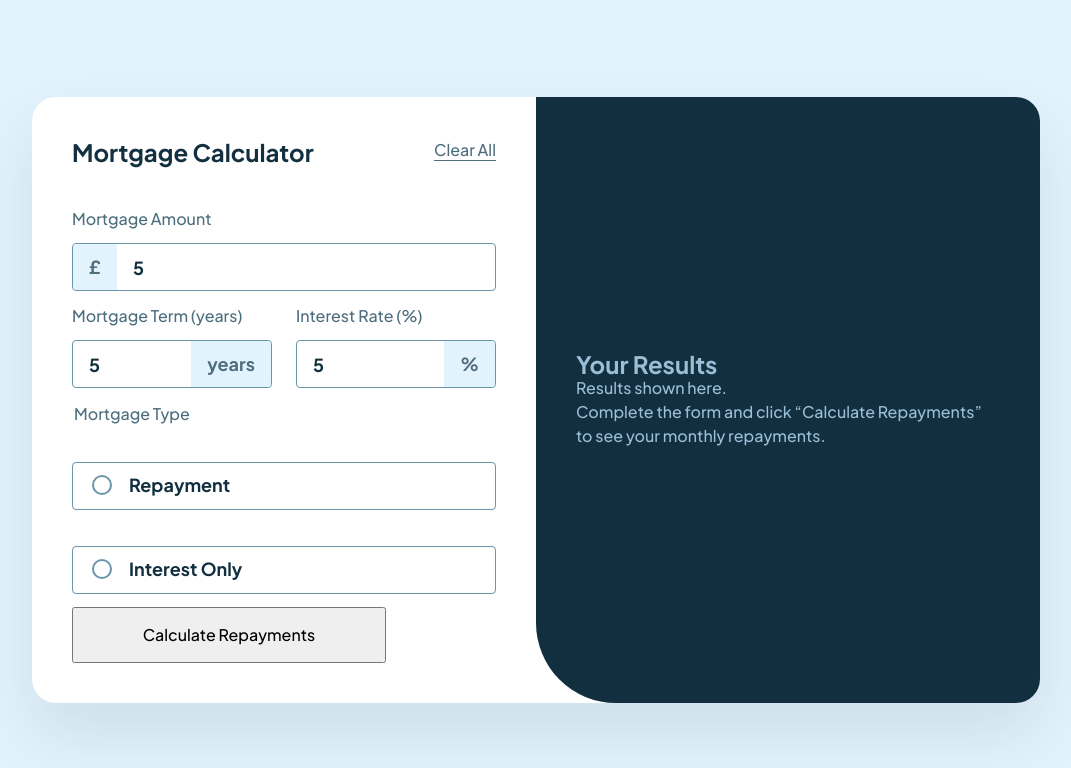
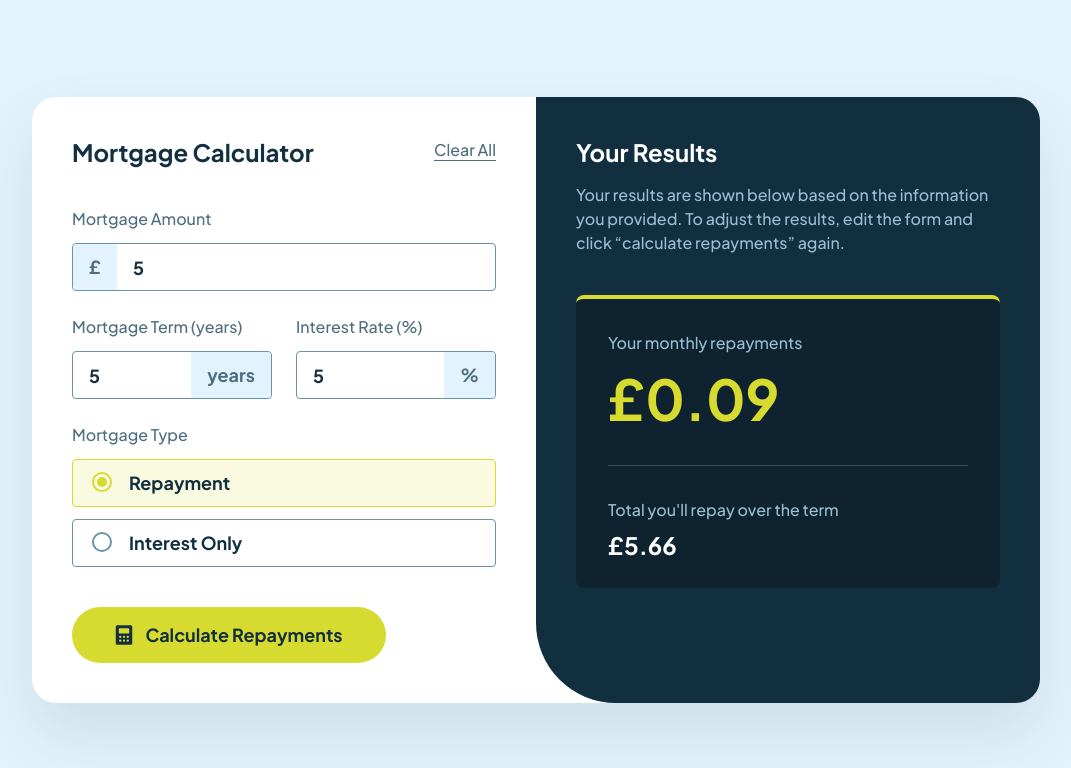
Before and after one commit to JuliyaPershina/mortgage-repayment-calculator, a plain HTML site: page index.html in a window 1280 px wide. Both pictures are taken after typing "5", "5", "5" into the empty fields and a click on the button "Calculate Repayments". Shown: the whole page, without its empty margins (104-1175 px from the left). Drawn offline with Linux system fonts and the light colour scheme.

Commit message:
Розібратися з Clearall  та округленням

```diff
--- a/index.html
+++ b/index.html
@@ -61,6 +61,7 @@
                 id="repayment"
                 value="repayment"
                 required
+                checked
               />
               <label for="repayment">Repayment</label>
             </div>
@@ -81,41 +82,35 @@
       </section>
 
       <section aria-live="polite" class="results">
-        <article class="resultsEmpty" id="results-placeholder">
-          <h2>Your Results</h2>
-          <p>Results shown here.</p>
+        <article class="resultsEmpty displayNone" id="results-placeholder">
+          <img src="./assets/images/illustration-empty.svg" alt="Calculators">
+          <h2>Results shown here.</h2>
           <p>
             Complete the form and click “Calculate Repayments” to see your
             monthly repayments.
           </p>
         </article>
 
-        <article class="resultsCompleted" id="results-output" hidden>
+        <article class="resultsCompleted " id="results-output">
           <h2>Your Results</h2>
           <p>
-            Based on the information you provided, here's an estimate of your
-            mortgage payments.
+            Your results are shown below based on the information you provided. To adjust the results, edit the form and click “calculate repayments” again.
           </p>
 
-          <ul>
-            <li>
-              <strong>Monthly Repayment:</strong>
-              <output id="monthly-repayment">$0.00</output>
-            </li>
-            <li>
-              <strong>Total Repayment Over Term:</strong>
-              <output id="total-repayment">$0.00</output>
-            </li>
-            <li>
-              <strong>Total Interest Paid:</strong>
-              <output id="total-interest">$0.00</output>
-            </li>
-          </ul>
+          <div class="calculationResults">
 
-          <p>
-            To update the results, edit the form and click "Calculate
-            Repayments" again.
-          </p>
+            <div class="monthlyRepayments">
+              <p>Your monthly repayments</p>
+              <output id="monthly-repayment">£0.00</output>
+            </div>
+
+            <div class="totalRepay">
+              <p>Total you'll repay over the term</p>
+              <output id="total-repayment">£0.00</output>
+            </div>
+
+          </div>
+
         </article>
       </section>
     </div>
--- a/script.js
+++ b/script.js
@@ -1,4 +1,8 @@
 const wrappers = document.querySelectorAll('.input-wrapper');
+// const amount = +document.getElementById('amount').value;
+
+// const termYears = +document.getElementById('term').value;
+// const annualRate = +document.getElementById('rate').value;
 
 //підсвітка полів input
 wrappers.forEach((wrapper) => {
@@ -36,3 +40,62 @@ wrappers.forEach((wrapper) => {
     return input.value.trim() === '';
   }
 });
+
+// Розрахунок Repayment
+
+function calculateRepayment(amount, termYears, annualRate) {
+  const n = termYears * 12;
+  const r = annualRate / 100 / 12;
+  const numerator = amount * r * Math.pow(1 + r, n);
+  const denominator = Math.pow(1 + r, n) - 1;
+  const monthlyPayment = numerator / denominator;
+  const totalRepayment = monthlyPayment * n;
+  return {
+    monthlyPayment: +monthlyPayment.toFixed(2),
+    totalPaid: +totalRepayment.toFixed(2),
+  };
+}
+
+// Розрахунок Interest Only
+
+function calculateInterestOnly(amount, termYears, annualRate) {
+  const n = termYears * 12;
+  const r = annualRate / 100 / 12;
+  const monthlyPayment = amount * r;
+  const totalPaid = monthlyPayment * n;
+  return {
+    monthlyPayment: +monthlyPayment.toFixed(2),
+    totalPaid: +totalPaid.toFixed(2),
+  };
+}
+// Обираємо тип розрахунку
+
+function checkMortageType() {
+  const calculateButton = document.querySelector('.submit');
+  calculateButton.addEventListener('click', (e) => {
+    e.preventDefault();
+    const mortageType = document.querySelector(
+      'input[type="radio"]:checked'
+    ).id;
+    const amount = +document.getElementById('amount').value;
+
+    const termYears = +document.getElementById('term').value;
+    const annualRate = +document.getElementById('rate').value;
+
+    let calculations;
+
+    if (mortageType === 'repayment') {
+      calculations = calculateRepayment(amount, termYears, annualRate);
+    } else {
+      calculations = calculateInterestOnly(amount, termYears, annualRate);
+    }
+    document.getElementById(
+      'monthly-repayment'
+    ).textContent = `£${calculations.monthlyPayment}`;
+    document.getElementById(
+      'total-repayment'
+    ).textContent = `£${calculations.totalPaid}`;
+    console.log(calculations.monthlyPayment, calculations.totalPaid);
+  });
+}
+checkMortageType();
--- a/style.css
+++ b/style.css
@@ -1,13 +1,17 @@
 :root {
-  --lime: hsl(61, 70%, 52%);
+  --lime: rgb(215, 218, 47);
   --limeLight: hsla(61, 70%, 52%, 0.15);
+  --limeMiddle: hsla(61, 70%, 52%, 0.5);
   --red: hsl(4, 69%, 50%);
   --white: hsl(0, 0%, 100%);
   --slate-100: hsl(202, 86%, 94%);
   --slate-300: hsl(203, 41%, 72%);
+  --slate-300-line: hsla(203, 41%, 72%, 0.25);
   --slate-500: hsl(200, 26%, 54%);
   --slate-700: hsl(200, 24%, 40%);
   --slate-900: hsl(202, 55%, 16%);
+  --slate-900-shadow: hsla(202, 55%, 16%, 0.1);
+  --resultsBg: rgba(0, 0, 0, 0.25);
 }
 
 @font-face {
@@ -41,7 +45,7 @@ body {
   margin-inline: auto;
   flex-wrap: wrap;
   background: var(--white);
-  box-shadow: 0px 32px 64px rgba(19, 48, 65, 0.1);
+  box-shadow: 0px 32px 64px var(--slate-900-shadow);
   border-radius: 24px;
 }
 
@@ -51,11 +55,11 @@ section {
   height: 100%;
   display: flex;
   flex-direction: column;
-  justify-content: center;
   padding: 40px;
 }
 
 .calculation {
+  justify-content: center;
   .calculation-head {
     display: flex;
     justify-content: space-between;
@@ -74,6 +78,10 @@ section {
       width: 62px;
       height: 24px;
       padding-inline: 0;
+      transition: all 0.4s ease-in-out;
+    }
+    button:hover {
+      color: var(--slate-900);
     }
   }
   form {
@@ -82,6 +90,7 @@ section {
     display: flex;
     flex-direction: column;
     justify-content: space-between;
+    gap: 24px;
   }
   input::-webkit-outer-spin-button,
   input::-webkit-inner-spin-button {
@@ -130,6 +139,8 @@ section {
     .input-wrapper.focused .input-suffix {
       background: var(--lime);
       color: var(--slate-900);
+      height: 47px;
+      top: 0px;
     }
     .input-wrapper.focused input,
     .input-wrapper.focused input {
@@ -140,6 +151,8 @@ section {
     .input-wrapper.errored .input-suffix {
       background: var(--red);
       color: var(--white);
+      height: 47px;
+      top: 0px;
     }
     .input-wrapper.errored input,
     .input-wrapper.errored input {
@@ -149,7 +162,7 @@ section {
       position: absolute;
       color: red;
       font-size: 14px;
-      bottom: -30px;
+      bottom: -24px;
       display: none;
     }
     .error-message-errored {
@@ -159,6 +172,7 @@ section {
     .input-suffix {
       left: auto;
       right: 1px;
+      top: 1px;
       border-radius: 0px 4px 4px 0px;
     }
 
@@ -194,14 +208,17 @@ section {
     display: flex;
     flex-direction: column;
     border: none;
-    gap: 12px;
+    /* gap: 12px; */
     justify-content: center;
     padding: 0;
+    max-height: 144px;
     legend {
-      margin-block-end: 12px;
+      padding: 0;
     }
     .mortageRadio {
       position: relative;
+      height: 60px;
+      top: -12px;
     }
     label {
       width: 100%;
@@ -225,7 +242,7 @@ section {
     input:checked + label::after {
       content: '';
       position: absolute;
-      bottom: 20px;
+      bottom: 8px;
       left: 25px;
       width: 10px;
       height: 10px;
@@ -244,7 +261,7 @@ section {
     label::before {
       content: '';
       position: absolute;
-      bottom: 15px;
+      bottom: 3px;
       left: 20px;
       width: 20px;
       height: 20px;
@@ -269,6 +286,29 @@ section {
   .submit {
     width: 314px;
     height: 56px;
+    align-self: start;
+    display: flex;
+    flex-direction: row;
+    justify-content: center;
+    align-items: center;
+    padding-inline-start: 36px;
+    margin-block-start: 16px;
+    gap: 24px;
+    background: var(--lime);
+    border-radius: 999px;
+    flex-grow: 0;
+    border: none;
+    color: var(--slate-900);
+    font-weight: 700;
+    font-size: 18px;
+    line-height: 125%;
+    background-image: url(./assets/images/icon-calculator.svg);
+    background-repeat: no-repeat;
+    background-position: 40px center;
+    transition: all 0.4s ease-in-out;
+  }
+  .submit:hover {
+    background-color: var(--limeMiddle);
   }
 }
 
@@ -276,8 +316,82 @@ section {
   background: var(--slate-900);
   border-radius: 0px 24px 24px 80px;
   color: var(--slate-300);
+  justify-content: flex-start;
+  .resultsEmpty,
+  .resultsCompleted {
+    display: flex;
+    flex-direction: column;
+    justify-content: center;
+    align-items: center;
+    text-align: center;
+    h2 {
+      color: var(--white);
+      line-height: 125%;
+      margin-block: 16px;
+    }
+  }
+  .displayNone {
+    display: none;
+  }
+
+  .resultsEmpty {
+    padding-block-start: 112px;
+  }
+  .resultsCompleted {
+    text-align: left;
+    align-items: start;
+    h2 {
+      margin-block-start: 0;
+    }
+    > p {
+      margin-block-end: 40px;
+      font-weight: 500;
+      font-size: 16px;
+      line-height: 150%;
+    }
+    .calculationResults {
+      width: 100%;
+      display: flex;
+      flex-direction: column;
+      justify-content: space-between;
+      padding: 32px;
+      align-items: flex-start;
+      padding: 32px;
+      gap: 32px;
+      width: 424px;
+      height: 293px;
+      background: var(--resultsBg);
+      border-top: 4px solid #d8db2f;
+      border-radius: 8px;
+      font-weight: 500;
+      font-size: 16px;
+      line-height: 150%;
+
+      .monthlyRepayments,
+      .totalRepay {
+        display: flex;
+        flex-direction: column;
+        gap: 8px;
+        width: 100%;
+      }
+      .monthlyRepayments {
+        border-bottom: 1px solid var(--slate-300-line);
+        padding-block-end: 32px;
+        #monthly-repayment {
+          font-weight: 700;
+          font-size: 56px;
+          line-height: 125%;
+          color: #d8db2f;
+        }
+      }
+      .totalRepay {
+        #total-repayment {
+          font-weight: 700;
+          font-size: 24px;
+          line-height: 125%;
+          color: var(--white);
+        }
+      }
+    }
+  }
 }
-.resultsEmpty {
-}
-.resultsCompleted {
-}
```
